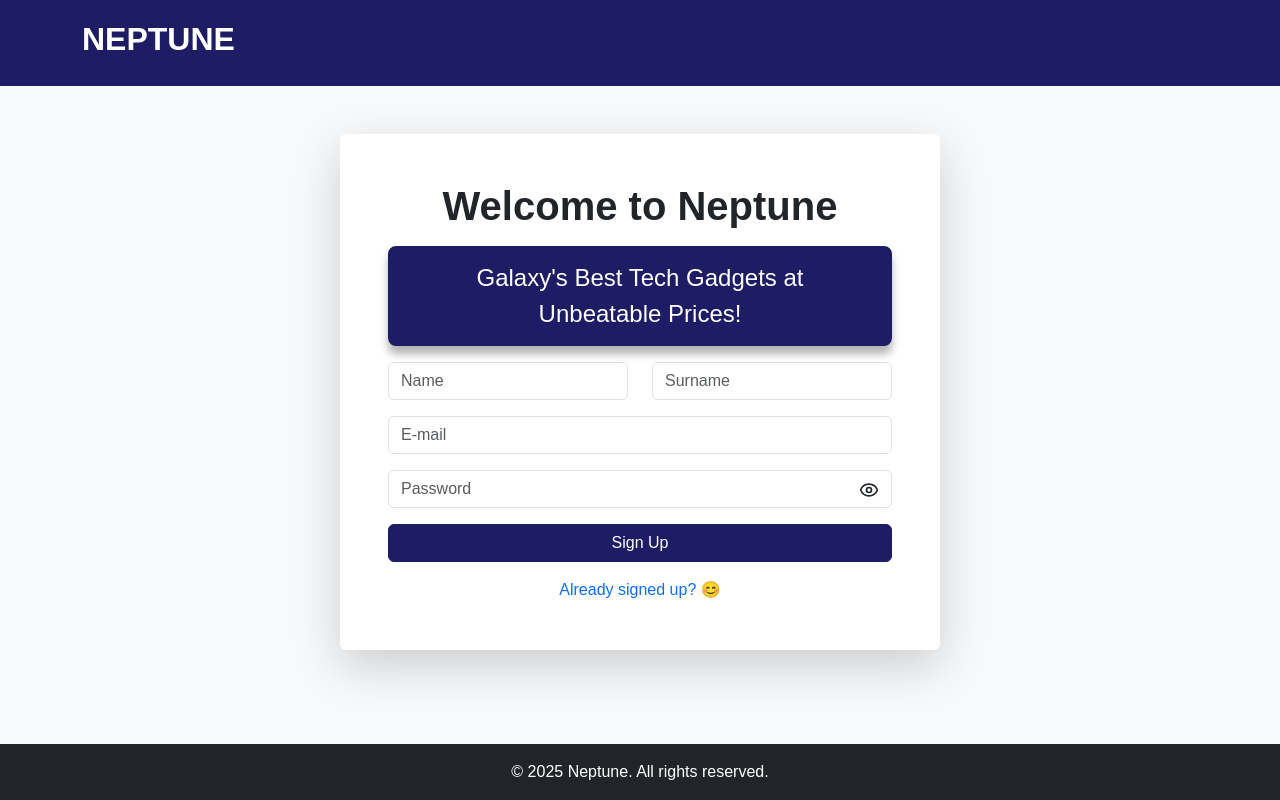
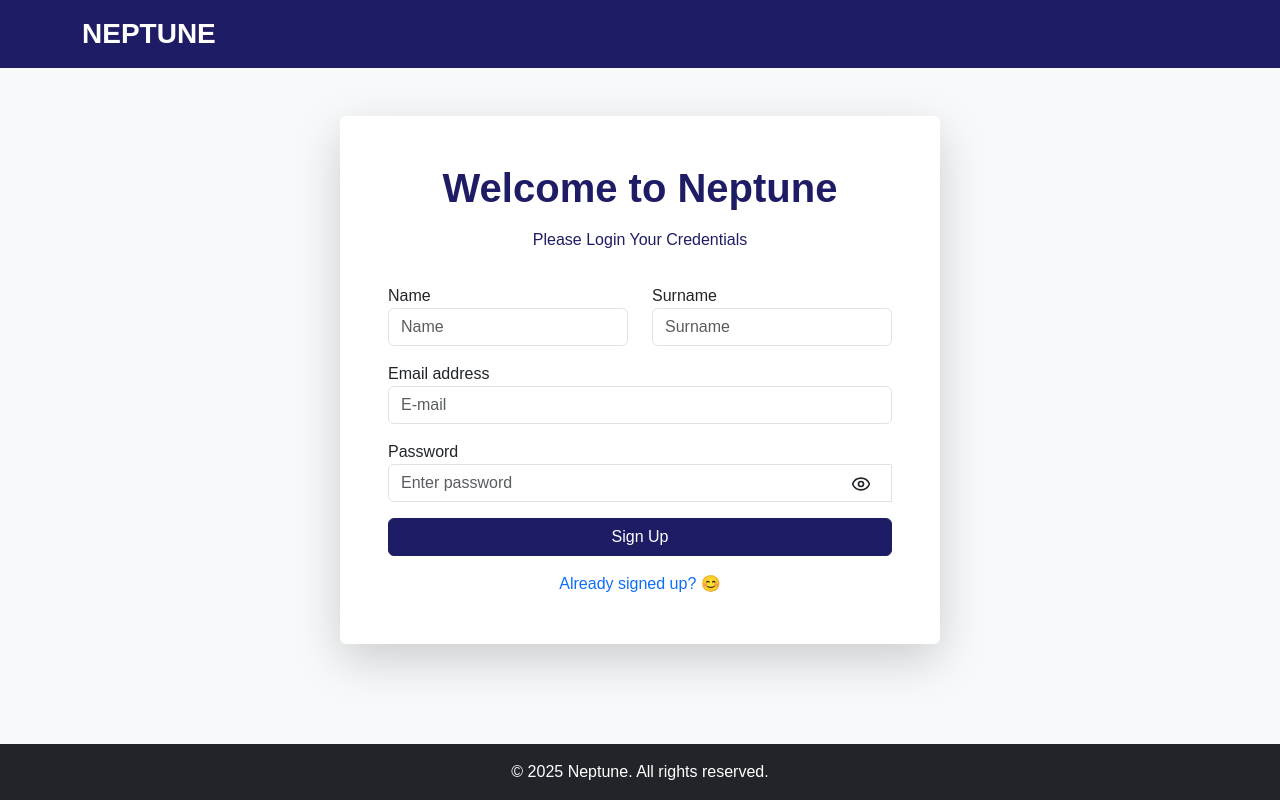
Before and after one commit to farukkeskinn/CS308-FE, a React (Create React App) app: page /register in a window 1280 px wide. Built offline with nearby package versions, Linux system fonts and the light colour scheme.

Commit message:
Final Version of Sprint1

```diff
--- /dev/null
+++ b/src/components/AuthNavbar.js
@@ -0,0 +1,24 @@
+import React from "react";
+import { Link } from "react-router-dom";
+import "../pages/Homepage/Home.css"; // CSS dosyasını içe aktarıyoruz
+
+const Navbar = () => {
+  return (
+    <nav className="navbar navbar-expand-lg navbar-dark navbar-custom px-4">
+      <div className="container d-flex justify-content-between align-items-center">
+        {/* Logo (Hover ile büyüyen) */}
+        <Link
+          className="navbar-brand fw-bold fs-3 text-white transition-transform"
+          to="/"
+          style={{ transition: "transform 0.3s ease-in-out" }}
+          onMouseEnter={(e) => (e.target.style.transform = "scale(1.2)")}
+          onMouseLeave={(e) => (e.target.style.transform = "scale(1)")}
+        >
+          NEPTUNE
+        </Link>
+      </div>
+    </nav>
+  );
+};
+
+export default Navbar;
--- a/src/pages/Login/Login.css
+++ b/src/pages/Login/Login.css
@@ -14,3 +14,24 @@ color: #1f1c66;
   .logo-hover:hover {
     transform: scale(1.1);
   }
+
+.login-btn {
+  background-color: #1f1c66;
+  border-color: #1f1c66;
+  color: white;
+  transition: transform 0.2s ease-in-out;
+}
+
+.login-btn:hover {
+  animation: bounce 0.5s ease infinite;
+}
+
+/* Bounce Animation */
+@keyframes bounce {
+  0%, 100% {
+    transform: translateY(0);
+  }
+  50% {
+    transform: translateY(-5px);
+  }
+}
--- a/src/pages/Login/LoginPage.js
+++ b/src/pages/Login/LoginPage.js
@@ -2,6 +2,7 @@ import { useState, useEffect } from "react";
 import { Link, useNavigate } from "react-router-dom";
 import { Eye, EyeOff } from "lucide-react";
 import "./Login.css";
+import Navbar from "../../components/AuthNavbar";
 
 export default function LoginPage() {
   const [email, setEmail] = useState("");
@@ -45,22 +46,11 @@ export default function LoginPage() {
 
   return (
     <div className="d-flex flex-column min-vh-100">
-      <header className="w-100 bg-custom p-4">
-        <div className="container d-flex justify-content-start">
-          <Link to="/">
-            <img
-              src="/Neptune Logo.png"
-              alt="Neptune Logo"
-              className="img-fluid transition-transform logo-hover"
-              style={{ height: "50px" }}
-            />
-          </Link>
-        </div>
-      </header>
+      <Navbar />
 
       <main className="flex-grow-1 d-flex flex-column align-items-center pt-5 px-3">
-        <div className="container-fluid col-12 col-md-6 col-lg-4">
-          <h1 className="text-center mb-4">Welcome to Neptune</h1>
+        <div className="container bg-white p-5 rounded shadow-lg" style={{ maxWidth: "600px", width: "90%" }}>
+          <h1 className="text-center mb-4 fw-bold text-custom">Welcome to Neptune</h1>
 
           <div className="d-flex justify-content-center mb-4">
             <div className="px-4 py-2 rounded text-custom">
@@ -105,18 +95,20 @@ export default function LoginPage() {
               </div>
             </div>
 
-            <button type="submit" className="btn btn-primary bg-custom w-100 mb-3 mt-4">
-              Login
-            </button>
+            <button type="submit" className="btn w-100 login-btn" style={{ backgroundColor: "#1f1c66", borderColor: "#1f1c66", color: "white" }}>Login</button>
 
             <div className="text-center pt-2">
-              <Link to="/register" className="text-custom">
+              <Link to="/register" className="text-primary text-decoration-none">
                 Not registered yet? ✨
               </Link>
             </div>
           </form>
         </div>
       </main>
+      {/* Footer */}
+      <footer className="footer bg-dark text-white text-center py-3 mt-auto">
+        &copy; 2025 Neptune. All rights reserved.
+      </footer>
     </div>
   );
 }
--- a/src/pages/Register/Register.js
+++ b/src/pages/Register/Register.js
@@ -2,16 +2,16 @@ import "./Register.css";
 import { useState } from "react";
 import { Link, useNavigate } from "react-router-dom";
 import { Eye, EyeOff } from "lucide-react";
-import ThreeDFrame from "../../components/ui/ThreeDFrame"; // Doğru import yolu
+import Navbar from "../../components/AuthNavbar";
 
 export default function RegisterPage() {
   const [firstName, setFirstName] = useState("");
   const [lastName, setLastName] = useState("");
-  const [message, setMessage] = useState("");
+  const [message] = useState("");
   const [email, setEmail] = useState("");
   const [password, setPassword] = useState("");
   const [showPassword, setShowPassword] = useState(false);
-  const [error, setError] = useState(""); // ✅ Track login errors
+  const [setError] = useState(""); // ✅ Track login errors
   const navigate = useNavigate();
 
   const togglePasswordVisibility = () => {
@@ -44,49 +44,54 @@ export default function RegisterPage() {
 
   return (
     <div className="d-flex flex-column min-vh-100">
-      <header className="w-100" style={{ backgroundColor: "#1f1c66", padding: "20px 0" }}>
-        <div className="container d-flex justify-content-start">
-          <h2 className="text-white fw-bold text-uppercase neptune-logo">NEPTUNE</h2>
-        </div>
-      </header>
+      <Navbar />
 
       <main className="flex-grow-1 d-flex flex-column align-items-center py-5 px-3">
         <div className="container bg-white p-5 rounded shadow-lg" style={{ maxWidth: "600px", width: "90%" }}>
-          <h1 className="text-center fw-bold">Welcome to Neptune</h1>
+          <h1 className="text-center fw-bold text-custom">Welcome to Neptune</h1>
 
-          {/* 📌 3D Frame Effect for Subtitle */}
-          <div className="d-flex justify-content-center my-3">
-            <ThreeDFrame
-              text="Galaxy's Best Tech Gadgets at Unbeatable Prices!"
-              textSize="1.5rem"
-              textColor="#ffffff"
-              fontFamily="Poppins, sans-serif"
-              frameColor="#1f1c66"
-              frameThickness="4px"
-              depth="8px"
-              padding="10px 20px"
-            />
+          <div className="d-flex justify-content-center mb-4">
+            <div className="px-4 py-2 rounded text-custom">
+              Please Login Your Credentials
+            </div>
           </div>
 
           <form onSubmit={handleSubmit}>
             <div className="row mb-3">
               <div className="col">
+                <label>Name</label>
                 <input type="text" name="name" className="form-control" placeholder="Name" value={firstName} onChange={(e) => setFirstName(e.target.value)} required />
               </div>
               <div className="col">
+                <label>Surname</label>
                 <input type="text" name="surname" className="form-control" placeholder="Surname" value={lastName} onChange={(e) => setLastName(e.target.value)} required />
               </div>
             </div>
 
             <div className="mb-3">
+              <label>Email address</label>
               <input type="email" name="email" className="form-control" placeholder="E-mail" value={email} onChange={(e) => setEmail(e.target.value)} required />
             </div>
 
-            <div className="mb-3 position-relative">
-              <input type={showPassword ? "text" : "password"} name="password" className="form-control pe-5" placeholder="Password" value={password} onChange={(e) => setPassword(e.target.value)} required />
-              <button type="button" className="btn position-absolute top-50 end-0 translate-middle-y" onClick={togglePasswordVisibility}>
-                {showPassword ? <EyeOff size={20} /> : <Eye size={20} />}
-              </button>
+            <div className="form-group mb-3 position-relative">
+              <label>Password</label>
+              <div className="input-group">
+                <input
+                  type={showPassword ? "text" : "password"}
+                  className="form-control"
+                  placeholder="Enter password"
+                  value={password}
+                  onChange={(e) => setPassword(e.target.value)}
+                  required
+                />
+                <button
+                  type="button"
+                  className="btn btn-on-top position-absolute end-0 me-2 top-50 translate-middle-y"
+                  onClick={togglePasswordVisibility}
+                >
+                  {showPassword ? <EyeOff size={20} /> : <Eye size={20} />}
+                </button>
+              </div>
             </div>
 
             <button type="submit" className="btn w-100 signup-btn" style={{ backgroundColor: "#1f1c66", borderColor: "#1f1c66", color: "white" }}>Sign Up</button>
```
